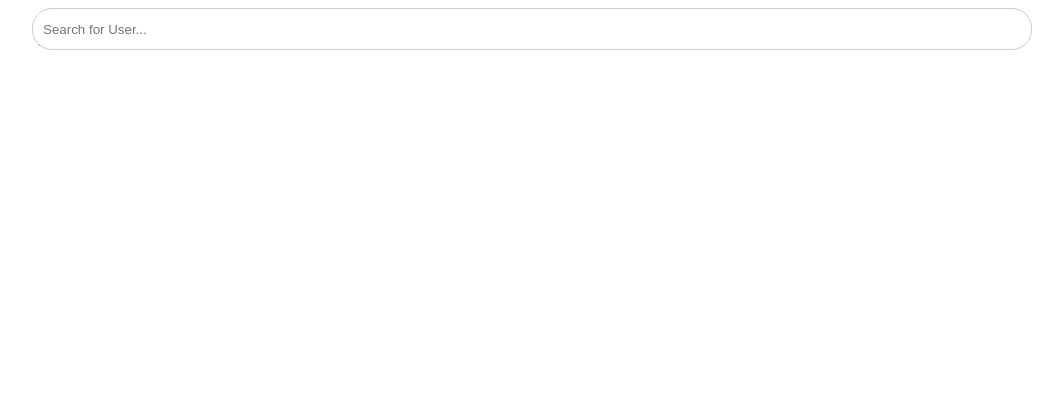
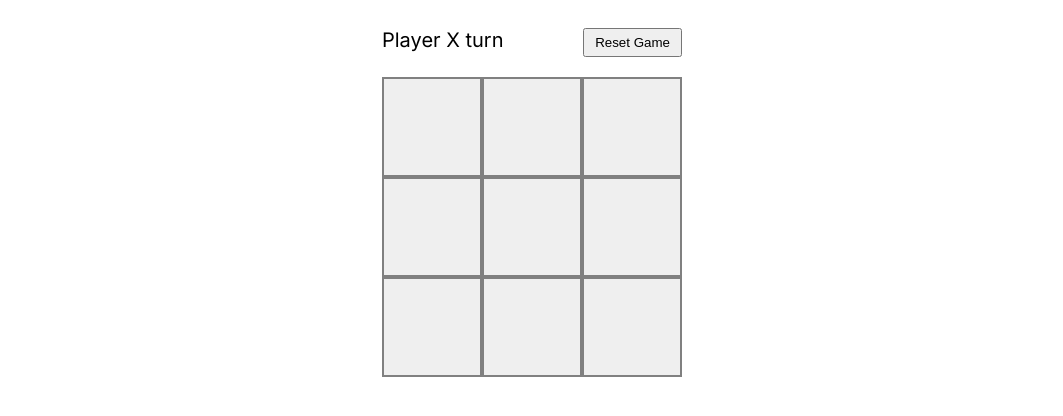
Before and after one commit to prashant136/frontend-machine-coding, a Next.js app: page / in a window 1280 px wide. Shown: the top 416 px of the page, without its empty margins (108-1171 px from the left). Built offline with nearby package versions, Linux system fonts and the light colour scheme.

Commit message:
tik tac toe

```diff
--- a/src/app/page.js
+++ b/src/app/page.js
@@ -15,6 +15,7 @@ import Stepper from "./questions/stepper";
 import Quiz from "./questions/quiz-app";
 import SelectableGrid from "./questions/selectable-grid";
 import MultiSelect from "./questions/multiselect-input";
+import TicTakToe from "./questions/tic-tac-toe";
 
 export default function Home() {
     return (
@@ -34,7 +35,8 @@ export default function Home() {
             {/* <Stepper /> */}
             {/* <Quiz /> */}
             {/* <SelectableGrid /> */}
-            <MultiSelect />
+            {/* <MultiSelect /> */}
+            <TicTakToe />
         </div>
     );
 }
--- /dev/null
+++ b/src/app/questions/tic-tac-toe/hook/use-tik-tac-toe.js
@@ -0,0 +1,67 @@
+import { useState } from "react";
+
+const initialBoard = () => new Array(9).fill(null);
+
+const useTikTokToe = () => {
+    const [board, setBoard] = useState(initialBoard);
+    const [isXNext, setIsXNext] = useState(true);
+
+    const WINNING_PATTERNS = [
+        [0, 1, 2],
+        [3, 4, 5],
+        [6, 7, 8],
+        [0, 3, 6],
+        [1, 4, 7],
+        [2, 5, 8],
+        [0, 4, 8],
+        [2, 4, 6]
+    ];
+
+    const calculateWinner = (currentBoard) => {
+        for (let i = 0; i < WINNING_PATTERNS.length; i++) {
+            const [a, b, c] = WINNING_PATTERNS[i];
+            if (
+                currentBoard[a] &&
+                currentBoard[a] === currentBoard[b] &&
+                currentBoard[a] === currentBoard[c]
+            ) {
+                return currentBoard[a];
+            }
+        }
+
+        return null;
+    };
+
+    const handleClick = (index) => {
+        // check winner
+        const winner = calculateWinner(board);
+        if (winner) return;
+
+        const newBoard = [...board];
+        newBoard[index] = isXNext ? "X" : "O";
+        setBoard(newBoard);
+        setIsXNext(!isXNext);
+    };
+
+    const getStatusMessage = () => {
+        const winner = calculateWinner(board);
+        if (winner) return `Player ${winner} wins!`;
+        if (!board.includes(null)) return `It's a draw!`;
+        return `Player ${isXNext ? "X" : "O"} turn`;
+    };
+
+    const resetGame = () => {
+        setBoard(initialBoard());
+        setIsXNext(true);
+    };
+
+    return {
+        board,
+        calculateWinner,
+        handleClick,
+        getStatusMessage,
+        resetGame
+    };
+};
+
+export default useTikTokToe;
--- /dev/null
+++ b/src/app/questions/tic-tac-toe/index.js
@@ -0,0 +1,33 @@
+import React, { useState } from "react";
+import useTikTokToe from "./hook/use-tik-tac-toe";
+import "./style.css";
+
+export default function TicTakToe() {
+    const { board, handleClick, getStatusMessage, resetGame } = useTikTokToe();
+
+    return (
+        <div className='game'>
+            <div className='status'>
+                {getStatusMessage()}
+                <button className='reset-button' onClick={resetGame}>
+                    Reset Game
+                </button>
+            </div>
+
+            <div className='board'>
+                {board.map((b, index) => {
+                    return (
+                        <button
+                            className='cell'
+                            key={index}
+                            onClick={() => handleClick(index)}
+                            disabled={b !== null}
+                        >
+                            {b}
+                        </button>
+                    );
+                })}
+            </div>
+        </div>
+    );
+}
--- /dev/null
+++ b/src/app/questions/tic-tac-toe/style.css
@@ -0,0 +1,36 @@
+.game {
+    max-width: calc(3 * 100px);
+    margin: 0 auto;
+    text-align: center;
+    padding: 20px;
+}
+
+.status {
+    font-size: 20px;
+    display: flex;
+    justify-content: space-between;
+    margin-bottom: 20px;
+}
+
+.board {
+    display: grid;
+    grid-template-columns: repeat(3, 1fr);
+    justify-content: center;
+}
+
+.cell {
+    width: 100px;
+    height: 100px;
+    font-size: 36px;
+    border: 2px solid grey;
+    cursor: pointer;
+    transition: background-color 0.3s ease-in-out;
+}
+
+.cell:hover {
+    background-color: #f0f0f0;
+}
+
+.reset-button {
+    padding: 5px 10px;
+}
```
